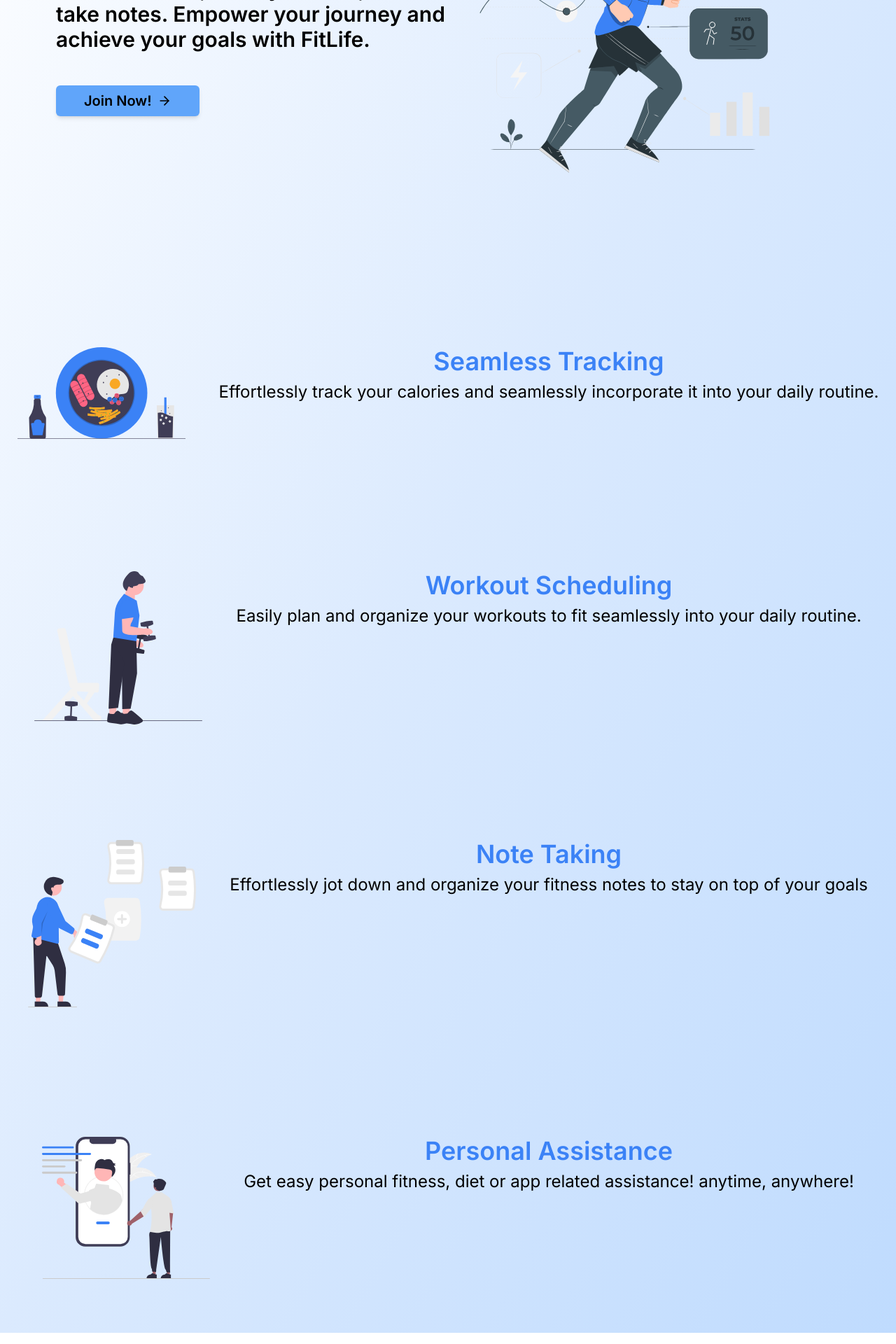
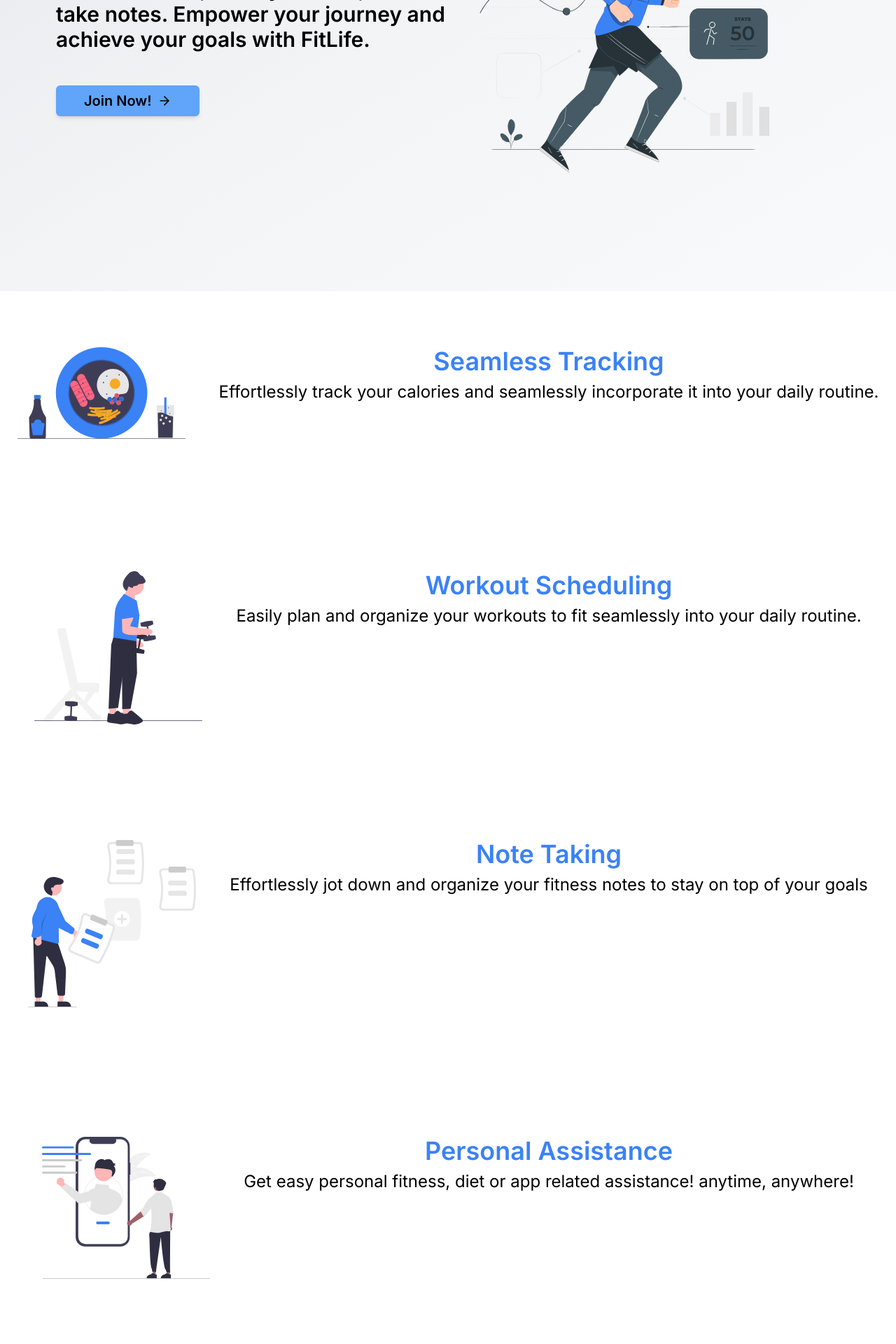
Before and after one commit to Anas-Jamil/FitLife, a Next.js app in the folder client/: page / in a window 1280 px wide. Shown: the part 440-2360 px from the top of the page at 70% size. Built offline with nearby package versions, Linux system fonts and the light colour scheme.

Commit message:
resposivness fix

```diff
--- a/client/src/app/page.tsx
+++ b/client/src/app/page.tsx
@@ -22,7 +22,7 @@
     <>
       <Navbar />
       {/* Main Wrapper */}
-      <div className="min-h-screen bg-gradient-to-br from-white via-blue-100 to-blue-200 scroll-smooth">
+      <div className="min-h-screen bg-gradient-to-br from-gray-200 via-gray-100 to-gray-50 scroll-smooth">
         {/* Hero Section */}
         <MaxWidthWrapper className="h-screen flex flex-col md:flex-row justify-center items-center text-center md:text-left">
           {/* Text Section */}
@@ -42,7 +42,7 @@
               journey and achieve your goals with FitLife.
             </p>
             {/* Join Now Button */}
-            <div className="mt-12">
+            <div className="mt-12 flex justify-center md:justify-start">
               <Link href="/signup">
                 <button
                   aria-label="Join Now to start your fitness journey"
@@ -63,12 +63,14 @@
               width={500}
               height={300}
               alt="hero page image"
-              className="mx-auto md:ml-0"
+              className="mx-auto md:ml-0 hidden sm:block"
             />
           </div>
         </MaxWidthWrapper>
+        </div>
 
         {/* Facts Section */}
+        <div className="bg-white">
         <div className="flex flex-col gap-20 mt-20 items-center sm:items-center w-full sm:w-full px-4">
           {/* Fact 1 */}
           <div
@@ -144,7 +146,7 @@
 
           {/* Fact 4 */}
           <div
-            className="flex flex-col mb-10 sm:flex-row gap-12 items-center sm:items-start sm:mt-16"
+            className="flex flex-col mb-24 sm:flex-row gap-12 items-center sm:items-start sm:mt-16"
             data-aos="zoom-out"
           >
             <div className="hidden sm:block w-60 h-60 flex-shrink-0">
@@ -166,7 +168,7 @@
             </div>
           </div>
         </div>
-      </div>
+        </div>
     </>
   );
 }
```
